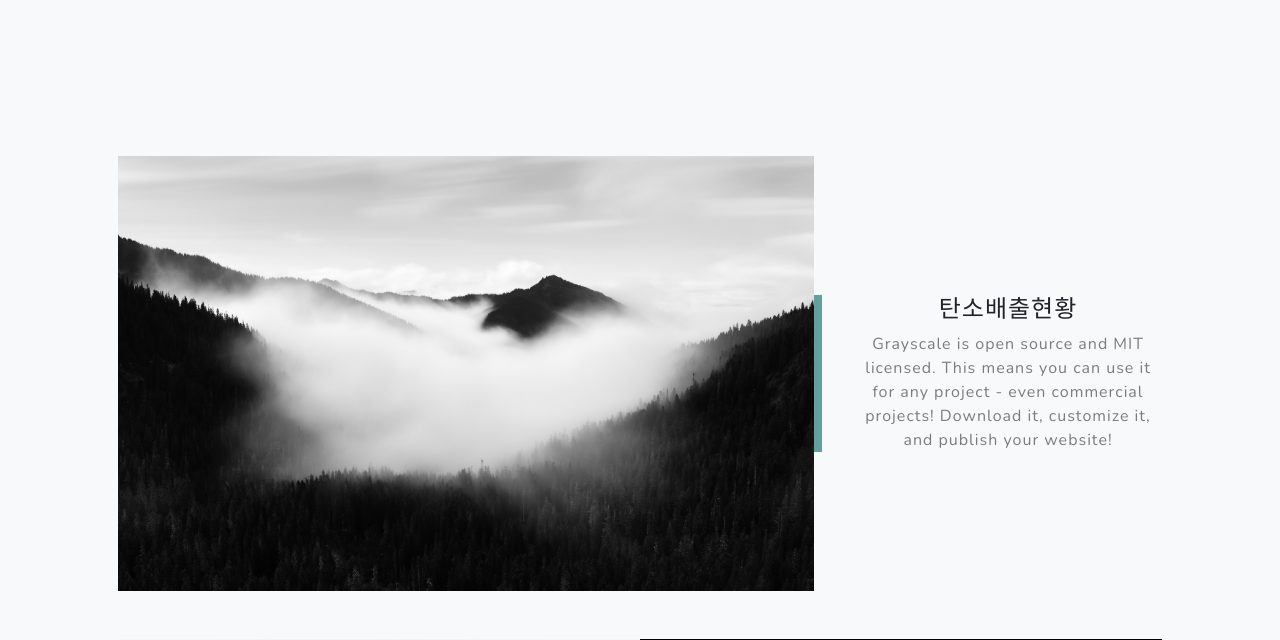
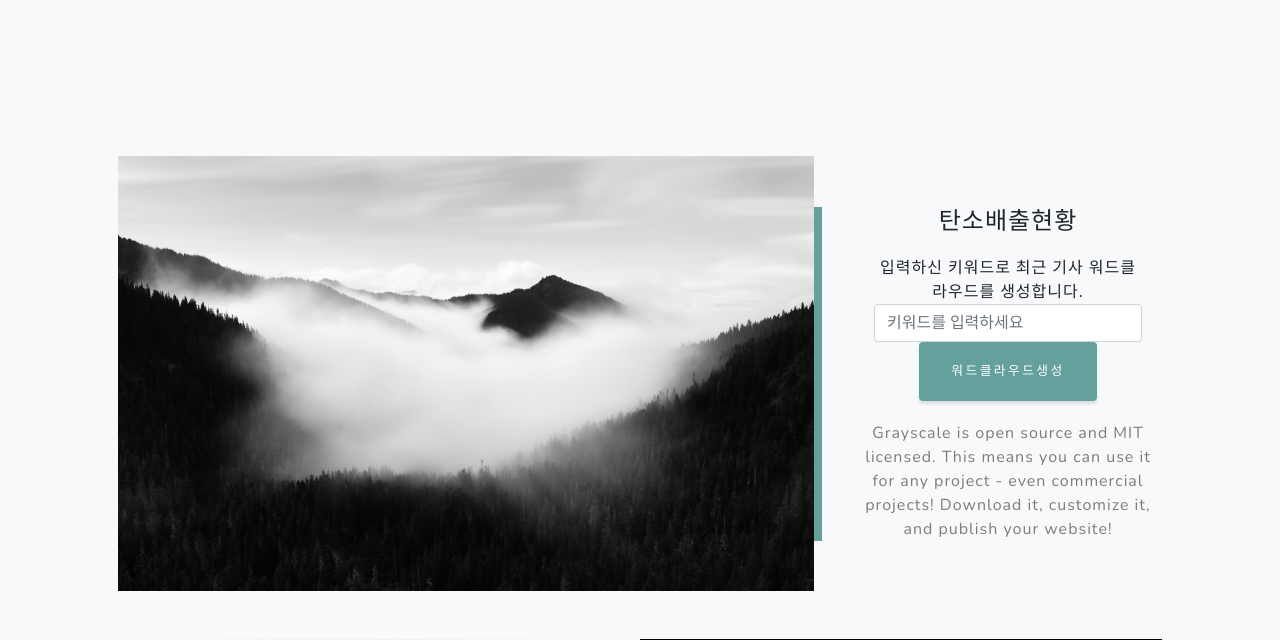
Before and after one commit to sy1909/undertheC, a Django app: page /index/ in a window 1280 px wide; the page is wider, and only the part inside the window is pictured. Shown: the part 1521-2161 px from the top of that part. Run offline with Django 3.2, Linux system fonts and the light colour scheme; parts of the project's set-up code (start-up, migrations or seed data) failed here and were passed over; some libraries are stand-ins or nearby versions.

Commit message:
add wordcloud

```diff
--- a/final_project_ESG/final_project_ESG/templates/index.html
+++ b/final_project_ESG/final_project_ESG/templates/index.html
@@ -71,6 +71,24 @@
                     <div class="col-xl-4 col-lg-5">
                         <div class="featured-text text-center text-lg-left">
                             <h4>탄소배출현황</h4>
+                            <!--추가한 부분-->
+                            <form action="{% url 'create_wordcloud' %}" method="post" style = margin:20px>
+                            {%csrf_token%}
+                            <!-- Default form group -->
+
+                                <!-- Default input -->
+                                <div class="form-group">
+                                    <label style="font-family: 'Nanum Barun Gothic'" for="formGroupExampleInput">입력하신 키워드로 최근 기사 워드클라우드를 생성합니다.</label>
+                                    <input style="font-family: 'Nanum Barun Gothic'" type="text" name="keyword" class="form-control" id="formGroupExampleInput" placeholder="키워드를 입력하세요">
+                                </div>
+
+                            <button style="font-family: 'Nanum Barun Gothic' !important;" type="submit" class="btn btn-primary btn-md pull-right">워드클라우드생성</button>
+
+                            </form>
+                            {% if imgfile %}
+                            <div class="col-xl-8 col-lg-7"><img class="img-fluid mb-3 mb-lg-0" src="{%static 'assets/img/wordcloudkey.jpg'%}" alt="..." /></div>
+                            {% endif %}
+                            <!--추가한 부분-->
                             <p class="text-black-50 mb-0">Grayscale is open source and MIT licensed. This means you can use it for any project - even commercial projects! Download it, customize it, and publish your website!</p>
                         </div>
                     </div>
--- a/final_project_ESG/final_project_ESG/urls.py
+++ b/final_project_ESG/final_project_ESG/urls.py
@@ -21,4 +21,6 @@ urlpatterns = [
     path('admin/', admin.site.urls),
     path('index/', views.index),
     path('model_load/', views.model_load , name = 'model_load'),
+    path('create_wordcloud/', views.create_wordcloud , name = 'create_wordcloud'),
+
 ]
--- a/final_project_ESG/final_project_ESG/views.py
+++ b/final_project_ESG/final_project_ESG/views.py
@@ -29,6 +29,9 @@ saver.restore(sess, save_path)
 
 def index(request):
     print('index 화면 진입')
+    print(os.path.abspath(__file__))
+    print(os.path.realpath(__file__))
+    print(os.path.dirname(os.path.realpath(__file__)))
     return render(request , 'index.html')
 
 
@@ -57,21 +60,65 @@ def model_load(request):
 
         return render(request , 'index.html' , context)
 
+import requests
+import pandas as pd
+from bs4 import BeautifulSoup
+import matplotlib.pyplot as plt
+import nltk
+from konlpy.tag import Kkma
+from konlpy.tag import Twitter
+from wordcloud import WordCloud
+import os
 
-    #,'석탄가격', '코스피', '원유가격', '전력수요'
-    #   203.01     3015.06    82.28      1444840
+def create_wordcloud(request):
+    print('워드클라우드를 생성합니다.')
+    if request.method == 'POST':
+        keyword = request.POST['keyword']
+        print(keyword)
+        #-------------------------------------------
+        crowled_title = []
+        for page in range(5):
+            #news_url = 'https://news.naver.com/main/ranking/popularDay.nhn?date={}'.format(date)
+            news_url = 'https://search.naver.com/search.naver?where=news&sm=tab_jum&query='+keyword+'&start=' + str(page * 10 + 1)
+        # 'https://search.naver.com/search.naver?&where=news&query=esg&start=' + str(page * 10 + 1)'
 
+            headers = {'User-Agent' : 'Mozilla/5.0 (Windows NT 10.0; Win64; x64) AppleWebKit/537.36 (KHTML, like Gecko) Chrome/89.0.4389.90 Safari/537.36'}
+            req = requests.get(news_url, headers = headers)
+            soup = BeautifulSoup(req.text, 'html.parser')
+            #news_titles = soup.select('#main_pack > section > div > div.group_news > ul > li > div.news_area')
+            news_titles = soup.select('#main_pack > section > div > div.group_news > ul > li > div.news_wrap.api_ani_send > div > a')
 
-    # if request.method == 'POST':
-    # id = request.POST['id']
-    # title = request.POST['title']
-    # content = request.POST['content']
-    # writer = request.POST['writer']
-    # # 실제 서버에 save에서 생성하는 create 함수
-    # bbs = Bbs.objects.get(id = id)
-    # bbs.title = title
-    # bbs.content = content
-    # bbs.writer = writer
-    # bbs.save()
-    # return redirect('list')
-    #return render(request , 'index.html')
+            for i in range(len(news_titles)):
+                crowled_title.append(news_titles[i].text)
+                print(i+1, news_titles[i].text) # 기사 제목 리스트 저장하기
+        #-------------------------------------------
+        title = "".join(crowled_title)
+        filtered_title = title.replace('.', ' ').replace('"',' ').replace(',',' ').replace("'"," ").replace('·', ' ').replace('=',' ').replace('\n',' ')
+        #-------------------------------------------
+        tw = Twitter()
+        tokens_ko = tw.nouns(filtered_title)
+        ko = nltk.Text(tokens_ko, name='기사 내 명사')
+        ko.tokens
+        ko.vocab()
+        new_ko=[]
+        for word in ko:
+            if len(word) > 1 and word != '단독' and  word != ' ':
+                new_ko.append(word)
+        ko = nltk.Text(new_ko, name = '기사 내 명사 두 번째')
+        ko.tokens
+        ko.vocab()
+        data = ko.vocab().most_common(150)
+        data = dict(data)
+        #-------------------------------------------
+        wordcloud = WordCloud().generate(filtered_title)
+
+        font = "C:\\Users\\ksy\\Downloads\\클로바 나눔손글씨\\나무정원\\나눔손글씨 나무정원.ttf"
+
+        wc = WordCloud(font_path=font, background_color="white",  width=1000,  height=1000, max_words=100)
+        wc = wc.generate_from_frequencies(data)
+        wc.to_file('./static/assets/img/wordcloudkey.jpg')
+        # plt.figure(figsize=(10,10))
+        # plt.imshow(wc, interpolation='bilinear')
+        # plt.axis('off')
+        # plt.show()
+        return render(request , 'index.html' , {'imgfile':'img'})
```
Also changed, not shown: final_project_ESG/final_project_ESG/static/assets/img/wordcloudkey.jpg (added), final_project_ESG/static/assets/img/wordcloudkey.jpg (added).
